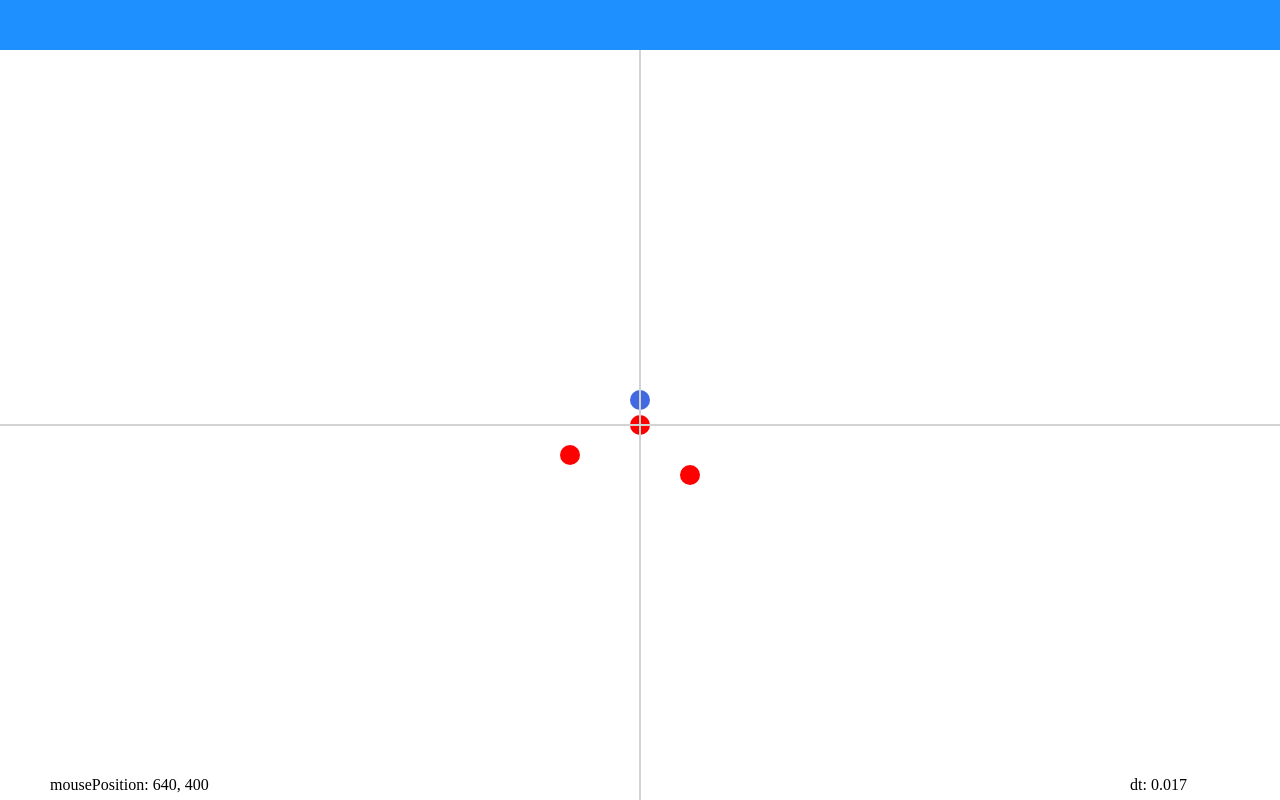
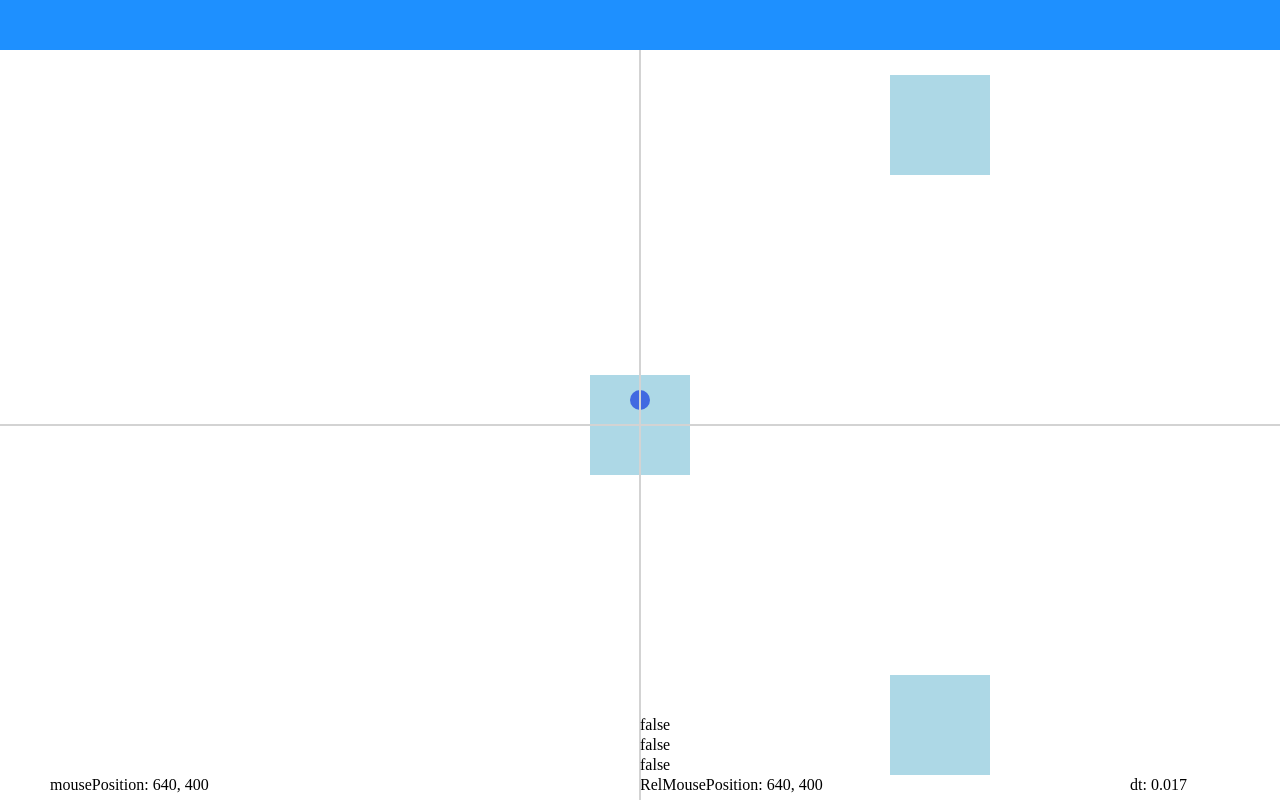
Before and after one commit to IGME-RIT/Prototype-Browser, a plain HTML site: page index.html in a window 1280 px wide. Drawn offline with Linux system fonts and the light colour scheme.

Commit message:
Add canvas button collision detection
Collision system added so it can be indicated whether
the mouse is hovering over a button. Will be used for
triggering mouse click events

```diff
--- a/js/drawlib.js
+++ b/js/drawlib.js
@@ -33,8 +33,24 @@ app.drawLib = {
         ctx.restore();
     },
 
-	// a generalized gradient function would be nice
-	// write one if you want
+    boardButton : function(ctx, position, width, height, hovered){
+        //ctx.save();
+        if(hovered){
+            ctx.fillStyle = "dodgerblue";
+        }
+        else{
+            ctx.fillStyle = "lightblue";
+        }
+        //draw rounded container
+        ctx.rect(position.x - width/2, position.y - height/2, width, height);
+        ctx.lineWidth = 5;
+        ctx.strokeStyle = "black";
+        ctx.stroke();
+        ctx.fill();
+        //ctx.restore();
+    },
+
+	// a generalized gradient function
 	backgroundGradient: function(ctx, width, height){
 		ctx.save();
 		// Create gradient - top to bottom
--- a/js/loader.js
+++ b/js/loader.js
@@ -1,6 +1,10 @@
 "use strict";
 
 var app = app || {};
+
+app.IMAGES = {
+    testImage: "images/dog.png"
+ };
 
 window.onload = function(e){
 	app.main.app = app;
@@ -9,13 +13,14 @@ window.onload = function(e){
 	app.main.drawLib = app.drawLib;
     app.board.drawLib = app.drawLib;
     app.lessonNode.drawLib = app.drawLib;
+    app.boardButton.drawLib = app.drawLib;
 
 	app.queue = new createjs.LoadQueue(false);
 	app.queue.on("complete", function(){
 		app.main.init();
 	});
     app.queue.loadManifest([
-        {id: "exampleDog", src:"images/dog.jpg"},
+        {id: "exampleImage", src:"images/dog.jpg"},
 	]);
 
 
--- a/js/main.js
+++ b/js/main.js
@@ -2,9 +2,6 @@
 var app = app || {};
 
 app.main = {
-    //debug
-    debugLine: undefined,
-
     //variables
     canvas: undefined,
     ctx: undefined,
@@ -14,6 +11,7 @@ app.main = {
 
     mousePosition: undefined,
     lastMousePosition: undefined,
+    relativeMousePosition: undefined,
     animationID: 0,
 	lastTime: 0,
 
@@ -27,8 +25,8 @@ app.main = {
 
     //enumeration
     GAME_STATE: Object.freeze({
-		TITLE: 0,
-		GAME: 1
+		BOARD_VIEW: 0,
+		FOCUS_VIEW: 1
 	}),
 
     init : function() {
@@ -41,28 +39,30 @@ app.main = {
 
         this.mousePosition = new app.point(this.canvas.width/2, this.canvas.height/2);
         this.lastMousePosition = this.mousePosition;
+        this.relativeMousePosition = this.mousePosition;
 
         this.header = document.querySelector('header');
         this.activeHeight = this.canvas.height - this.header.offsetHeight;
         this.center = new app.point(this.canvas.width/2, this.activeHeight / 2 + this.header.offsetHeight);
         //get listv of nodes from data
+
         var tempLessonNodeArray = [];
         tempLessonNodeArray.push(new app.lessonNode(new app.point(0,0)));
-        tempLessonNodeArray.push(new app.lessonNode(new app.point(50,50)));
-        tempLessonNodeArray.push(new app.lessonNode(new app.point(-70,30)));
+        tempLessonNodeArray.push(new app.lessonNode(new app.point(300,300)));
+        tempLessonNodeArray.push(new app.lessonNode(new app.point(300,-300)));
         this.board = new app.board(new app.point(0,0), tempLessonNodeArray);
 
         this.dragging = false;
         this.cursor = document.getElementById("myP");
 
         //denotes gameplay state
-        this.game_state = this.GAME_STATE.GAME;
+        this.game_state = this.GAME_STATE.BOARD_VIEW;
 
         //connecting events
         this.canvas.onmousemove = this.getMousePosition.bind(this);
         this.canvas.onmousedown = this.doMouseDown.bind(this);
         this.canvas.onmouseup = this.doMouseUp.bind(this);
-        this.canvas.onmousewheel = this.doWheel.bind(this);
+        this.canvas.addEventListener("mousewheel", this.doWheel.bind(this));
 
         //start the loop
         this.update();
@@ -77,14 +77,18 @@ app.main = {
         var dt = this.calculateDeltaTime();
 
         //clear the canvas
-        this.drawLib.clear(this.ctx,0,0,this.canvas.width,this.canvas.height);
+        this.drawLib.clear(this.ctx,0,0,this.canvas.offsetWidth,this.canvas.offsetHeight);
+        this.drawLib.rect(this.ctx, 0, 0, this.canvas.offsetWidth, this.canvas.offsetHeight, "White");
 
         //update
-        if(this.game_state == this.GAME_STATE.GAME){
+        if(this.game_state == this.GAME_STATE.BOARD_VIEW){
+
             //draw game screen
-            this.drawLib.rect(this.ctx, 0, 0, this.canvas.width, this.canvas.height, "White");
+
+            this.boardCollisionHandling();
+            this.board.draw(this.ctx, this.center, this.canvas.width, this.activeHeight);
+
             this.drawLib.circle(this.ctx, this.mousePosition.x, this.mousePosition.y, 10, "RoyalBlue");
-            this.board.draw(this.ctx, this.center, this.canvas.width, this.activeHeight);
         }
         else if(this.game_state == this.GAME_STATE.TITLE){
             //draw title screen
@@ -108,6 +112,7 @@ app.main = {
     getMousePosition: function(e){
 		this.lastMousePosition = this.mousePosition;
         this.mousePosition = app.utilities.getMouse(e, this.canvas.offsetWidth, this.canvas.offsetHeight);
+        this.relativeMousePosition = new app.point(this.mousePosition.x - this.canvas.width/2 + this.board.position.x, this.mousePosition.y - this.activeHeight/2 + this.board.position.y - this.header.offsetHeight);
 
         if(this.dragging){
             //the positional difference between last loop and this
@@ -121,7 +126,7 @@ app.main = {
         this.dragging = false;
     },
     doWheel : function(e) {
-
+        this.board.zoom(this.ctx, this.center, e.deltaY);
     },
 
     cursorHandler : function(){
@@ -135,22 +140,46 @@ app.main = {
         }
     },
 
+    boardCollisionHandling : function(){
+        var activeNode;
+        for(var i = 0; i < this.board.lessonNodeArray.length; i++){
+            activeNode = this.board.lessonNodeArray[i];
+            if(this.relativeMousePosition.x > activeNode.position.x - activeNode.width/2 && this.relativeMousePosition.x < activeNode.position.x + activeNode.width/2){
+                if(this.relativeMousePosition.y > activeNode.position.y - activeNode.height/2 && this.relativeMousePosition.y < activeNode.position.y + activeNode.height/2){
+                    activeNode.boardButton.hovered = true;
+                    break;
+                }
+                else{
+                    activeNode.boardButton.hovered = false;
+                }
+            }
+            else{
+                activeNode.boardButton.hovered = false;
+            }
+        }
+    },
+
     //debug
     debugHud: function(ctx, dt) {
         ctx.save();
         this.fillText(ctx, "mousePosition: " + this.mousePosition.x + ", " + this.mousePosition.y, 50, this.canvas.height - 10, "12pt oswald", "Black");
-        this.fillText(ctx, "dt: " + (dt.toFixed(3)), this.canvas.width - 150, this.canvas.height - 10, "12pt oswald", "Black");
+        this.fillText(ctx,"RelMousePosition: "+this.relativeMousePosition.x + ", " + this.relativeMousePosition.y, this.canvas.width/2, this.canvas.height - 10,"12pt oswald","Black");
+        this.fillText(ctx, "dt: " + dt.toFixed(3), this.canvas.width - 150, this.canvas.height - 10, "12pt oswald", "black");
         this.drawLib.line(ctx, this.center.x, this.center.y - this.activeHeight/2, this.center.x, this.center.y + this.activeHeight/2, 2, "Lightgray");
         this.drawLib.line(ctx, 0, this.center.y, this.canvas.width, this.center.y, 2, "Lightgray");
+
+        this.fillText(ctx, this.board.lessonNodeArray[0].boardButton.hovered, this.canvas.width/2, this.canvas.height - 30, "12pt oswald", "black");
+        this.fillText(ctx, this.board.lessonNodeArray[1].boardButton.hovered, this.canvas.width/2, this.canvas.height - 50, "12pt oswald", "black");
+        this.fillText(ctx, this.board.lessonNodeArray[2].boardButton.hovered, this.canvas.width/2, this.canvas.height - 70, "12pt oswald", "black");
 
         ctx.restore();
     },
     fillText: function(ctx, string, x, y, css, color) {
-		this.ctx.save();
+		ctx.save();
 		// https://developer.mozilla.org/en-US/docs/Web/CSS/font
 		this.ctx.font = css;
 		this.ctx.fillStyle = color;
 		this.ctx.fillText(string, x, y);
-		this.ctx.restore();
+		ctx.restore();
 	},
 };
--- a/js/objects/board.js
+++ b/js/objects/board.js
@@ -9,23 +9,42 @@ app.board = function(){
         this.boundLeft = 0;
         this.boundRight = 0;
         this.boundTop = 0;
-        this.boundBottom = 0
+        this.boundBottom = 0;
 
         this.zoomFactor = 1;
 
 
         this.lessonNodeArray = lessonNodes;
-
-
-        this.testingArray = [];
-
-        this.testingArray.push(new app.point(0, 0));
-        this.testingArray.push(new app.point(50, -50));
-        this.testingArray.push(new app.point(40, -70));
     }
 
     board.drawLib = undefined;
 
+    //helper
+    function calculateBounds(){
+        if(this.lessonNodeArray.length > 0){
+            this.boundLeft = this.lessonNodeArray[0].position.x;
+            this.boundRight = this.lessonNodeArray[0].position.x;
+            this.boundTop = this.lessonNodeArray[0].position.y;
+            this.boundBottom = this.lessonNodeArray[0].position.y;
+            for(var i = 1; i < this.lessonNodeArray.length; i++){
+                if(this.boundLeft > this.lessonNodeArray[i].position.x){
+                    this.boundLeft = this.lessonNodeArray[i].position.x;
+                }
+                else if(this.boundRight < this.lessonNodeArray[i].position.x){
+                    this.boundRight > this.lessonNodeArray[i].position.x;
+                }
+                if(this.boundTop > this.lessonNodeArray[i].position.y){
+                    this.boundTop = this.lessonNodeArray[i].position.y;
+                }
+                else if(this.boundBottom < this.lessonNodeArray[i].position.y){
+                    this.boundBottom = this.lessonNodeArray[i].position.y;
+                }
+            }
+        }
+    }
+
+
+    //prototype
     var p = board.prototype;
 
     p.move = function(pX, pY){
@@ -33,17 +52,37 @@ app.board = function(){
         this.position.y += pY;
     };
 
+
+    p.zoom = function(ctx, center, delta){
+        /*
+        if(delta > 0){
+            this.zoomFactor -= .1;
+            if(this.zoomFactor < .5){
+                this.zoomFactor = .5;
+            }
+        }
+        else{
+            this.zoomFactor += .1;
+            if(this.zoomFactor > 1.5){
+                this.zoomFactor = 1.5;
+            }
+        }
+        */
+        //nudge this in the direction of the mouse
+        //this.move((center.x - mousePosition.x)/10, (center.y - mousePosition.y)/10);
+        //ctx.translate(center.x, center.y);
+        //ctx.scale(this.zoomFactor, this.zoomFactor);
+        //ctx.translate(-center.x, -center.y);
+    };
+
     p.draw = function(ctx, center, activeWidth, activeHeight){
-        var gridOffsetX = center.x - this.position.x;
-        var gridOffsetY = center.y - this.position.y;
-
-
-        //ctx.translate to the offsets?
-
+        ctx.save();
+        //translate to the center of the screen
+        ctx.translate(center.x - this.position.x, center.y - this.position.y);
         for(var i = 0; i < this.lessonNodeArray.length; i++){
-            //gridoffset + coords
-            this.lessonNodeArray[i].draw(ctx, gridOffsetX, gridOffsetY);
+            this.lessonNodeArray[i].draw(ctx, this.zoomFactor);
         }
+        ctx.restore();
     };
 
     return board;
--- /dev/null
+++ b/js/objects/boardButton.js
@@ -0,0 +1,33 @@
+"use strict";
+var app = app || {};
+
+app.boardButton = function(){
+    //parameter is a point that denotes starting position
+    function boardButton(startPosition, width, height){
+        this.position = startPosition;
+        this.width = width;
+        this.height = height;
+        this.clicked = false;
+        this.hovered = false;
+    }
+    boardButton.drawLib = undefined;
+
+    var p = boardButton.prototype;
+
+    p.draw = function(ctx){
+        ctx.save();
+        var col;
+        if(this.hovered){
+            col = "dodgerblue";
+        }
+        else{
+            col = "lightblue";
+        }
+        //draw rounded container
+        boardButton.drawLib.rect(ctx, this.position.x - this.width/2, this.position.y - this.height/2, this.width, this.height, col);
+
+        ctx.restore();
+    };
+
+    return boardButton;
+}();
--- a/js/objects/lessonNode.js
+++ b/js/objects/lessonNode.js
@@ -3,16 +3,31 @@ var app = app || {};
 
 app.lessonNode = function(){
     //parameter is a point that denotes starting position
-    function lessonNode(startPosition){
+    function lessonNode(startPosition, imagePath){
         this.position = startPosition;
+        this.width = 100;
+        this.height = 100;
+        this.boardButton = new app.boardButton(this.position, this.width,this.height);
+
+        //image loading
+        var tempImage = new Image();
+        try{
+            tempImage.src = imagePath;
+            this.image = tempImage;
+        }
+        catch {
+            image.src = this.app.Images['exampleImage'];
+            this.image = tempImage;
+        }
     }
 
     lessonNode.drawLib = undefined;
 
     var p = lessonNode.prototype;
 
-    p.draw = function(ctx, gridOffsetX, gridOffsetY){
-        lessonNode.drawLib.circle(ctx, gridOffsetX + this.position.x, gridOffsetY + this.position.y, 10, "red");
+    p.draw = function(ctx, scaleFactor){
+        //lessonNode.drawLib.circle(ctx, this.position.x, this.position.y, 10, "red");
+        this.boardButton.draw(ctx);
     };
 
     return lessonNode;
```
Also changed, not shown: index.html (+1 -0 lines).
